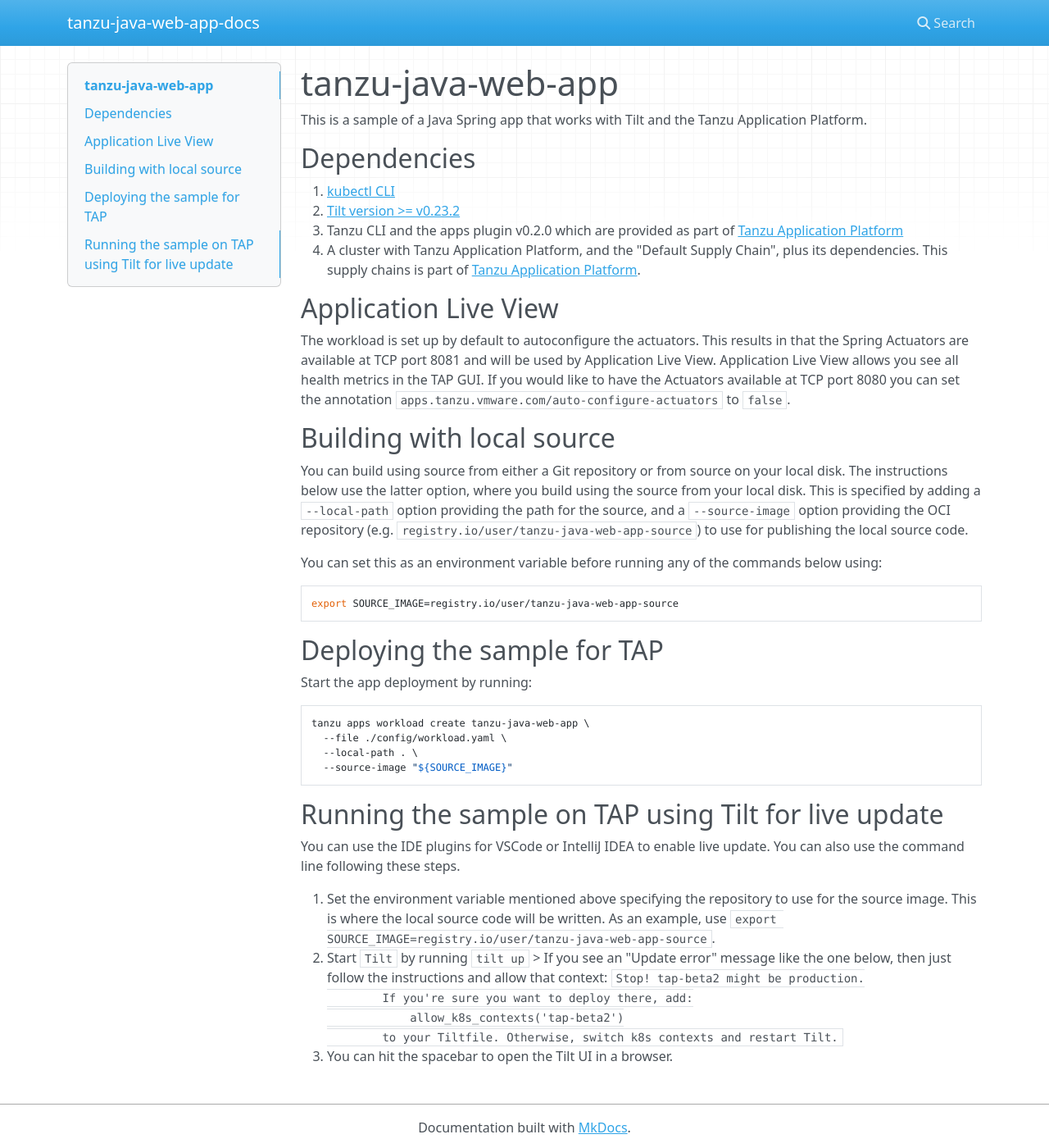
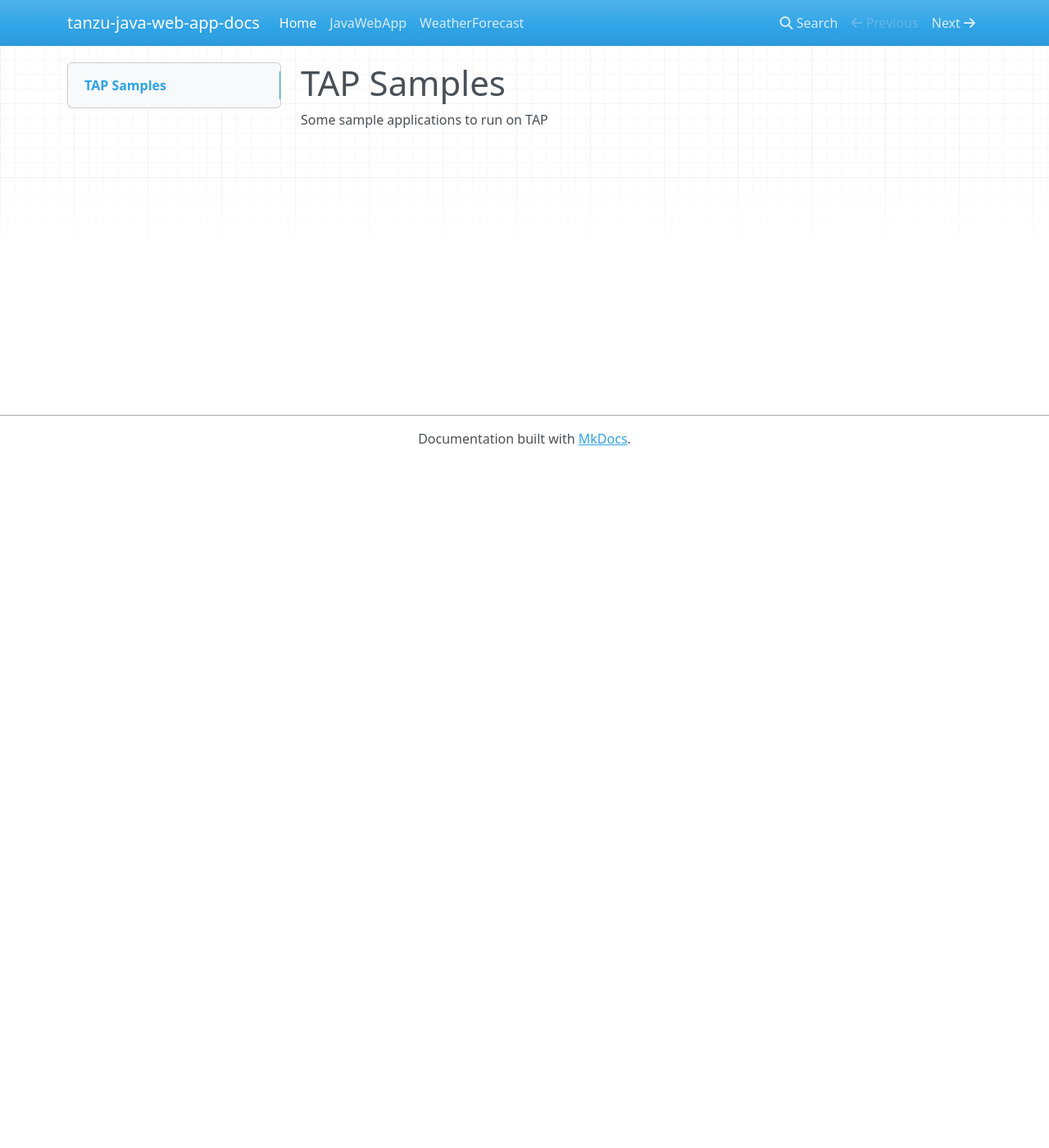
Before and after one commit to ricket-son/tap-sample, an MkDocs documentation site: the page built from docs/index.md, in a window 1280 px wide and 1400 px high. Shown: the whole window at 82% size. Built offline with MkDocs 1.6.1, drawn with Linux system fonts in a browser that asks for light colours; nearby versions of some CDN libraries; part of the change alters nothing that is shown.

Commit message:
Playing around with TechDocs

````diff
--- a/docs/index.md
+++ b/docs/index.md
@@ -1,52 +1,3 @@
-# tanzu-java-web-app
+# TAP Samples
 
-This is a sample of a Java Spring app that works with Tilt and the Tanzu Application Platform.
-
-## Dependencies
-1. [kubectl CLI](https://kubernetes.io/docs/tasks/tools/)
-2. [Tilt version >= v0.23.2](https://docs.tilt.dev/install.html)
-3. Tanzu CLI and the apps plugin v0.2.0 which are provided as part of [Tanzu Application Platform](https://network.tanzu.vmware.com/products/tanzu-application-platform)
-4. A cluster with Tanzu Application Platform, and the "Default Supply Chain", plus its dependencies. This supply chains is part of [Tanzu Application Platform](https://network.tanzu.vmware.com/products/tanzu-application-platform).
-
-## Application Live View
-The workload is set up by default to autoconfigure the actuators. This results in that the Spring Actuators are available at TCP port 8081 and will be used by Application Live View.
-Application Live View allows you see all health metrics in the TAP GUI. If you would like to have the Actuators available at TCP port 8080 you can set the
-annotation `apps.tanzu.vmware.com/auto-configure-actuators` to `false`.
-
-## Building with local source
-
-You can build using source from either a Git repository or from source on your local disk.
-The instructions below use the latter option, where you build using the source from your local disk.
-This is specified by adding a `--local-path` option providing the path for the source, and a `--source-image` option providing the OCI repository (e.g. `registry.io/user/tanzu-java-web-app-source`) to use for publishing the local source code.
-
-You can set this as an environment variable before running any of the commands below using:
-
-```sh
-export SOURCE_IMAGE=registry.io/user/tanzu-java-web-app-source
-```
-
-## Deploying the sample for TAP
-
-Start the app deployment by running:
-
-```sh
-tanzu apps workload create tanzu-java-web-app \
-  --file ./config/workload.yaml \
-  --local-path . \
-  --source-image "${SOURCE_IMAGE}"
-```
-
-## Running the sample on TAP using Tilt for live update
-
-You can use the IDE plugins for VSCode or IntelliJ IDEA to enable live update. You can also use the command line following these steps.
-
-1. Set the environment variable mentioned above specifying the repository to use for the source image. This is where the local source code will be written. As an example, use `export SOURCE_IMAGE=registry.io/user/tanzu-java-web-app-source`.
-2. Start `Tilt` by running `tilt up`
-    > If you see an "Update error" message like the one below, then just follow the instructions and allow that context:
-        ```
-        Stop! tap-beta2 might be production.
-        If you're sure you want to deploy there, add:
-            allow_k8s_contexts('tap-beta2')
-        to your Tiltfile. Otherwise, switch k8s contexts and restart Tilt.
-        ```
-3. You can hit the spacebar to open the Tilt UI in a browser.
+Some sample applications to run on TAP
--- /dev/null
+++ b/docs/tanzu-java-web-app/README.md
@@ -0,0 +1,52 @@
+# tanzu-java-web-app
+
+This is a sample of a Java Spring app that works with Tilt and the Tanzu Application Platform.
+
+## Dependencies
+1. [kubectl CLI](https://kubernetes.io/docs/tasks/tools/)
+2. [Tilt version >= v0.23.2](https://docs.tilt.dev/install.html)
+3. Tanzu CLI and the apps plugin v0.2.0 which are provided as part of [Tanzu Application Platform](https://network.tanzu.vmware.com/products/tanzu-application-platform)
+4. A cluster with Tanzu Application Platform, and the "Default Supply Chain", plus its dependencies. This supply chains is part of [Tanzu Application Platform](https://network.tanzu.vmware.com/products/tanzu-application-platform).
+
+## Application Live View
+The workload is set up by default to autoconfigure the actuators. This results in that the Spring Actuators are available at TCP port 8081 and will be used by Application Live View.
+Application Live View allows you see all health metrics in the TAP GUI. If you would like to have the Actuators available at TCP port 8080 you can set the
+annotation `apps.tanzu.vmware.com/auto-configure-actuators` to `false`.
+
+## Building with local source
+
+You can build using source from either a Git repository or from source on your local disk.
+The instructions below use the latter option, where you build using the source from your local disk.
+This is specified by adding a `--local-path` option providing the path for the source, and a `--source-image` option providing the OCI repository (e.g. `registry.io/user/tanzu-java-web-app-source`) to use for publishing the local source code.
+
+You can set this as an environment variable before running any of the commands below using:
+
+```sh
+export SOURCE_IMAGE=registry.io/user/tanzu-java-web-app-source
+```
+
+## Deploying the sample for TAP
+
+Start the app deployment by running:
+
+```sh
+tanzu apps workload create tanzu-java-web-app \
+  --file ./config/workload.yaml \
+  --local-path . \
+  --source-image "${SOURCE_IMAGE}"
+```
+
+## Running the sample on TAP using Tilt for live update
+
+You can use the IDE plugins for VSCode or IntelliJ IDEA to enable live update. You can also use the command line following these steps.
+
+1. Set the environment variable mentioned above specifying the repository to use for the source image. This is where the local source code will be written. As an example, use `export SOURCE_IMAGE=registry.io/user/tanzu-java-web-app-source`.
+2. Start `Tilt` by running `tilt up`
+    > If you see an "Update error" message like the one below, then just follow the instructions and allow that context:
+        ```
+        Stop! tap-beta2 might be production.
+        If you're sure you want to deploy there, add:
+            allow_k8s_contexts('tap-beta2')
+        to your Tiltfile. Otherwise, switch k8s contexts and restart Tilt.
+        ```
+3. You can hit the spacebar to open the Tilt UI in a browser.
--- /dev/null
+++ b/docs/weatherforecast-csharp/README.md
@@ -0,0 +1,51 @@
+# C# Sample Accelerator
+
+A sample accelerator for C#.
+
+This sample is the Weather Forecast RESTful API application made available from Microsoft.
+
+The starting source for this sample was created using:
+```
+$ dotnet new webapi --framework net6.0 --language C#
+```
+
+## Running the app locally
+
+To run the sample application:
+
+```
+$ dotnet run
+```
+
+## Deploying to Kubernetes as a TAP workload with Tanzu CLI
+
+> NOTE: The provided `config/workload.yaml` file uses the Git URL for this sample. When you want to modify the source, you must push the code to your own Git repository and then update the `spec.source.git` information in the `config/workload.yaml` file.
+
+If you make modifications to the source, push these changes to your own Git repository.
+
+When you are done developing your app, you can simply deploy it using:
+
+```
+tanzu apps workload apply -f config/workload.yaml
+```
+
+If you would like deploy the code from your local working directory you can use the following command:
+
+```
+tanzu apps workload create weatherforecast-csharp -f config/workload.yaml \
+  --local-path . \
+  --source-image <REPOSITORY-PREFIX>/weatherforecast-csharp-source \
+  --type web
+```
+
+## Accessing the app deployed to your cluster
+
+Determine the URL to use for the accessing the app by running:
+
+```
+tanzu apps workload get weatherforecast-csharp
+```
+
+To access the deployed app use the URL shown under "Workload Knative Services" and append the endpoint `/weatherforecast` to that URL.
+
+This depends on the TAP installation having DNS configured for the Knative ingress.
--- a/mkdocs.yml
+++ b/mkdocs.yml
@@ -2,3 +2,5 @@ site_name: 'tanzu-java-web-app-docs'
 
 nav:
   - Home: index.md
+  - JavaWebApp: tanzu-java-web-app/README.md
+  - WeatherForecast: weatherforecast-csharp/README.md
````
Also changed, not shown: 3 other files.
